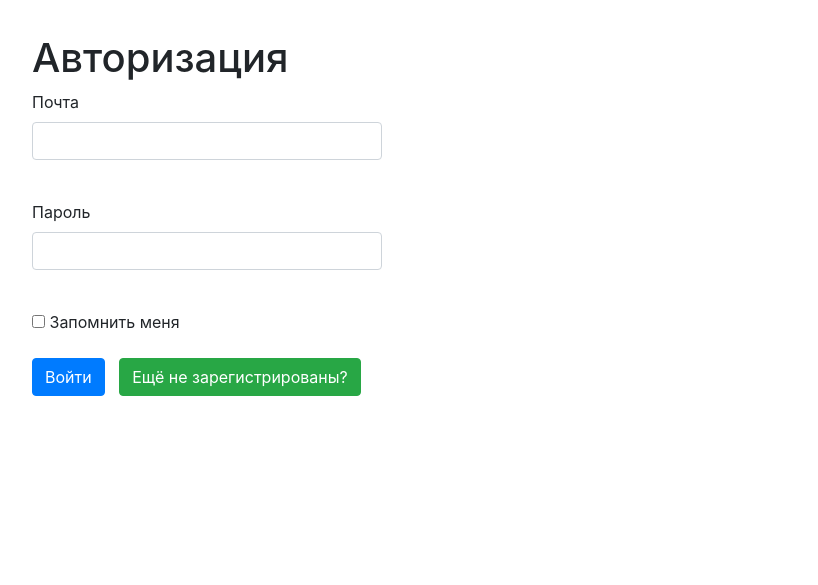
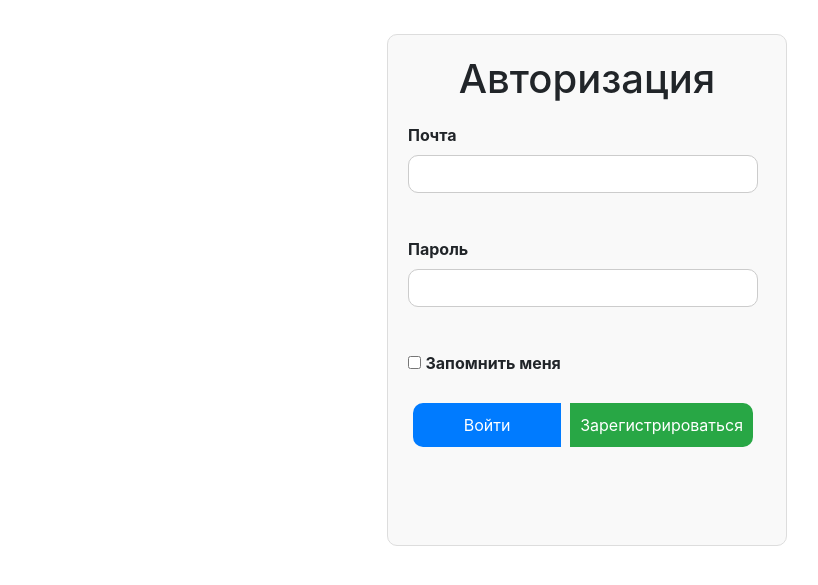
Before and after one commit to iWanderling/PyJam-WEB, a Flask app: page /login in a window 1280 px wide. Shown: the part 66-651 px from the top of the page, without its empty margins (53-871 px from the left). Run offline with Flask 3, Linux system fonts and the light colour scheme; parts of the project's set-up code (start-up, migrations or seed data) failed here and were passed over.

Commit message:
Добавлено оформление к форме входа и к форме регистрации

```diff
--- a/templates/login.html
+++ b/templates/login.html
@@ -1,11 +1,92 @@
 {% extends "base.html" %}
-{% block title %} Авторизация {% endblock %}
 
 {% block content %}
+<style>
+    .login-form {
+        max-width: 400px;
+        margin: 0 auto;
+        padding: 20px;
+        background-color: #f9f9f9;
+        border: 1px solid #ddd;
+        border-radius: 10px;
+    }
+
+    .login-form h1 {
+        text-align: center;
+        margin-bottom: 20px;
+    }
+
+    .login-form .form-group {
+        margin-bottom: 20px;
+    }
+
+    .login-form label {
+        font-weight: bold;
+    }
+
+    .login-form .form-control {
+        width: 100%;
+        padding: 10px;
+        font-size: 16px;
+        border: 1px solid #ccc;
+        border-radius: 10px;
+    }
+
+    .login-form .btn-group {
+        display: flex;
+        justify-content: space-between;
+        align-items: center;
+    }
+
+    .login-form .btn-primary,
+    .login-form .btn-success {
+        flex: 1;
+        margin: 0 5px;
+        border-radius: 10px;
+    }
+
+    .login-form .btn-primary {
+        margin-right: 10px;
+    }
+
+    .login-form .btn-primary,
+    .login-form .btn-success {
+        padding: 10px;
+        font-size: 16px;
+        color: #fff;
+        cursor: pointer;
+    }
+
+    .login-form .btn-primary:hover,
+    .login-form .btn-success:hover {
+        opacity: 0.9;
+    }
+
+    .login-form .btn-primary {
+        background-color: #007bff;
+        border: none;
+    }
+
+    .login-form .btn-success {
+        background-color: #28a745;
+        border: none;
+    }
+
+    .login-form .alert-danger {
+        margin-top: 5px;
+        padding: 10px;
+        font-size: 14px;
+        border-radius: 4px;
+        background-color: #f8d7da;
+        border: 1px solid #f5c6cb;
+    }
+</style>
+
+<div class="login-form">
     <h1>Авторизация</h1>
     <form action="" method="post" novalidate>
         {{ form.hidden_tag() }}
-    <p>
+        <div class="form-group">
             {{ form.email.label }}<br>
             {{ form.email(class="form-control") }}<br>
             {% for error in form.email.errors %}
@@ -13,7 +94,8 @@
                     {{ error }}
                 </div>
             {% endfor %}
-    <p>
+        </div>
+        <div class="form-group">
             {{ form.password.label }}<br>
             {{ form.password(class="form-control", type="password") }}<br>
             {% for error in form.password.errors %}
@@ -21,12 +103,15 @@
                     {{ error }}
                 </div>
             {% endfor %}
-    </p>
+        </div>
+        <div class="form-group">
             <p>{{ form.remember_me() }} {{ form.remember_me.label }}</p>
-    <div class="button-container">
-        <p style="display: inline-block;">{{ form.submit(type="submit", class="btn btn-primary") }}</p>
-        <p style="display: inline-block; margin-left: 10px;"><a class="btn btn-success" href="/register">Ещё не зарегистрированы?</a></p>
+        </div>
+        <div class="form-group btn-group">
+            {{ form.submit(type="submit", class="btn btn-primary") }}
+            <a class="btn btn-success" href="/register">Зарегистрироваться</a>
         </div>
     </form>
-<h2 style="padding-top: 50px"> {{ message }}</h2>
+    <h2 style="padding-top: 50px">{{ message }}</h2>
+</div>
 {% endblock %}
```
Also changed, not shown: templates/register.html (+81 -23 lines). Lines whose indentation alone changed are shown as unchanged.
